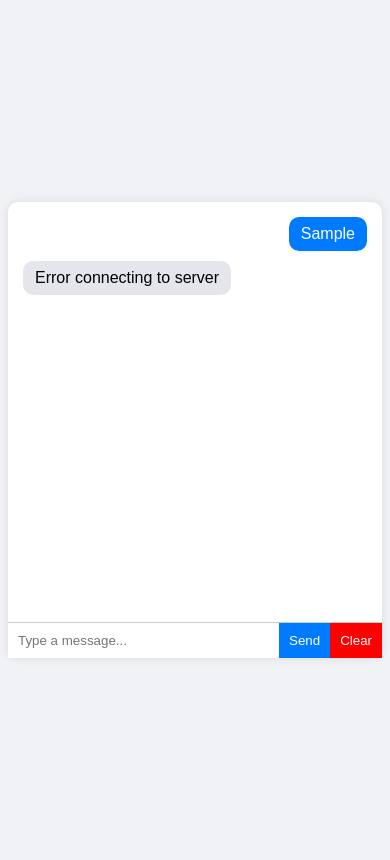
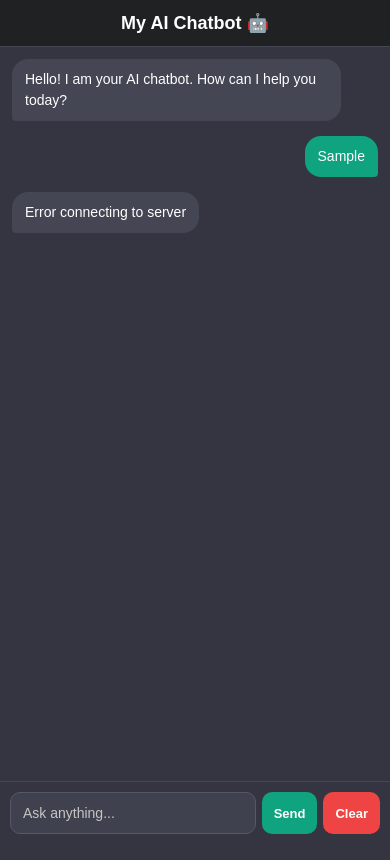
Before and after one commit to najibula001/ai-chatbot-project, a plain HTML site: page frontend/index.html in a window 390 px wide. Both pictures are taken after typing "Sample" into the empty fields and a click on the button "Send". Drawn offline with Linux system fonts and the light colour scheme; no server answers.

Commit message:
Improved responsive ChatGPT-style UI

```diff
--- a/frontend/index.html
+++ b/frontend/index.html
@@ -2,96 +2,184 @@
 <html>
 <head>
     <title>My AI Chatbot</title>
+    <meta name="viewport" content="width=device-width, initial-scale=1.0">
 
     <style>
-        body {
-            font-family: Arial;
-            background: #f0f2f5;
-            display: flex;
-            justify-content: center;
-            align-items: center;
-            height: 100vh;
+        * {
+            box-sizing: border-box;
         }
 
-        .chat-container {
-            width: 400px;
-            background: white;
-            border-radius: 10px;
-            box-shadow: 0 0 10px rgba(0,0,0,0.1);
+        body {
+            margin: 0;
+            font-family: Arial, sans-serif;
+            background: #343541;
+            color: white;
+            height: 100vh;
             display: flex;
             flex-direction: column;
         }
 
-        .chat-box {
-            height: 400px;
-            overflow-y: auto;
-            padding: 10px;
+        .header {
+            background: #202123;
+            padding: 15px;
+            text-align: center;
+            font-size: 20px;
+            font-weight: bold;
+            border-bottom: 1px solid #444654;
+        }
+
+        .chat-container {
+            flex: 1;
             display: flex;
             flex-direction: column;
+            max-width: 900px;
+            width: 100%;
+            margin: 0 auto;
+            height: calc(100vh - 70px);
+        }
+
+        .chat-box {
+            flex: 1;
+            overflow-y: auto;
+            padding: 20px;
+        }
+
+        .message-row {
+            display: flex;
+            margin-bottom: 15px;
+        }
+
+        .message-row.user-row {
+            justify-content: flex-end;
+        }
+
+        .message-row.bot-row {
+            justify-content: flex-start;
+        }
+
+        .message {
+            max-width: 75%;
+            padding: 12px 16px;
+            border-radius: 16px;
+            line-height: 1.5;
+            font-size: 15px;
+            word-wrap: break-word;
+            white-space: pre-wrap;
+        }
+
+        .user {
+            background: #10a37f;
+            color: white;
+            border-bottom-right-radius: 4px;
+        }
+
+        .bot {
+            background: #444654;
+            color: white;
+            border-bottom-left-radius: 4px;
+        }
+
+        .typing {
+            color: #ccc;
+            font-style: italic;
         }
 
         .input-area {
             display: flex;
-            border-top: 1px solid #ccc;
+            gap: 10px;
+            padding: 15px;
+            background: #343541;
+            border-top: 1px solid #444654;
         }
 
         input {
             flex: 1;
-            padding: 10px;
-            border: none;
+            padding: 14px;
+            border-radius: 10px;
+            border: 1px solid #565869;
+            background: #40414f;
+            color: white;
             outline: none;
+            font-size: 15px;
+        }
+
+        input::placeholder {
+            color: #c5c5c5;
         }
 
         button {
-            padding: 10px;
+            padding: 12px 16px;
             border: none;
+            border-radius: 10px;
             cursor: pointer;
+            font-weight: bold;
+            font-size: 14px;
         }
 
         .send-btn {
-            background: #007bff;
+            background: #10a37f;
             color: white;
         }
 
         .clear-btn {
-            background: red;
+            background: #ef4444;
             color: white;
         }
 
-        .message {
-            max-width: 70%;
-            padding: 8px 12px;
-            margin: 5px;
-            border-radius: 10px;
+        button:hover {
+            opacity: 0.85;
         }
 
-        .user {
-            background: #007bff;
-            color: white;
-            align-self: flex-end;
-        }
+        @media (max-width: 600px) {
+            .header {
+                font-size: 18px;
+                padding: 12px;
+            }
 
-        .bot {
-            background: #e4e6eb;
-            color: black;
-            align-self: flex-start;
-        }
+            .chat-box {
+                padding: 12px;
+            }
 
-        .typing {
-            font-style: italic;
-            color: gray;
+            .message {
+                max-width: 90%;
+                font-size: 14px;
+                padding: 10px 13px;
+            }
+
+            .input-area {
+                padding: 10px;
+                gap: 6px;
+            }
+
+            input {
+                font-size: 14px;
+                padding: 12px;
+            }
+
+            button {
+                padding: 10px 12px;
+                font-size: 13px;
+            }
         }
     </style>
 </head>
 
 <body>
 
+<div class="header">
+    My AI Chatbot 🤖
+</div>
+
 <div class="chat-container">
 
-    <div id="chatBox" class="chat-box"></div>
+    <div id="chatBox" class="chat-box">
+        <div class="message-row bot-row">
+            <div class="message bot">Hello! I am your AI chatbot. How can I help you today?</div>
+        </div>
+    </div>
 
     <div class="input-area">
-        <input type="text" id="userInput" placeholder="Type a message..." />
+        <input type="text" id="userInput" placeholder="Ask anything..." />
         <button class="send-btn" onclick="sendMessage()">Send</button>
         <button class="clear-btn" onclick="clearChat()">Clear</button>
     </div>
@@ -99,8 +187,8 @@
 </div>
 
 <script>
-
 const input = document.getElementById("userInput");
+const chatBox = document.getElementById("chatBox");
 
 input.addEventListener("keydown", function(event) {
     if (event.key === "Enter") {
@@ -113,16 +201,23 @@ async function sendMessage() {
 
     if (message === "") return;
 
-    const chatBox = document.getElementById("chatBox");
-
-    chatBox.innerHTML += `<div class="message user">${message}</div>`;
+    chatBox.innerHTML += `
+        <div class="message-row user-row">
+            <div class="message user">${message}</div>
+        </div>
+    `;
 
     input.value = "";
     input.focus();
 
-    // 👇 Typing indicator
     const typingId = "typing-" + Date.now();
-    chatBox.innerHTML += `<div id="${typingId}" class="message bot typing">Typing...</div>`;
+
+    chatBox.innerHTML += `
+        <div class="message-row bot-row" id="${typingId}">
+            <div class="message bot typing">Typing...</div>
+        </div>
+    `;
+
     chatBox.scrollTop = chatBox.scrollHeight;
 
     try {
@@ -136,22 +231,34 @@ async function sendMessage() {
 
         const data = await response.json();
 
-        // Remove typing...
         document.getElementById(typingId).remove();
 
-        chatBox.innerHTML += `<div class="message bot">${data.reply}</div>`;
+        chatBox.innerHTML += `
+            <div class="message-row bot-row">
+                <div class="message bot">${data.reply}</div>
+            </div>
+        `;
+
         chatBox.scrollTop = chatBox.scrollHeight;
 
     } catch (error) {
         document.getElementById(typingId).remove();
-        chatBox.innerHTML += `<div class="message bot">Error connecting to server</div>`;
+
+        chatBox.innerHTML += `
+            <div class="message-row bot-row">
+                <div class="message bot">Error connecting to server</div>
+            </div>
+        `;
     }
 }
 
 function clearChat() {
-    document.getElementById("chatBox").innerHTML = "";
+    chatBox.innerHTML = `
+        <div class="message-row bot-row">
+            <div class="message bot">Hello! I am your AI chatbot. How can I help you today?</div>
+        </div>
+    `;
 }
-
 </script>
 
 </body>
```
